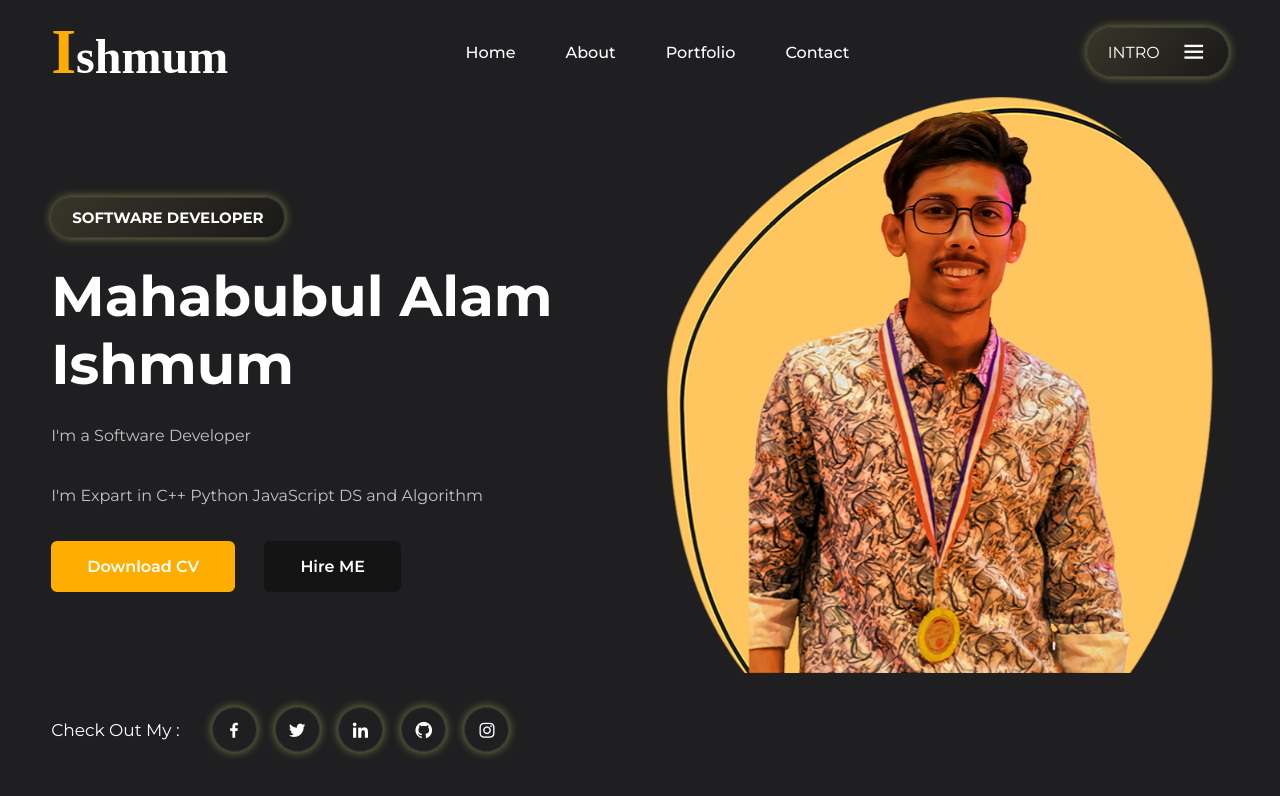
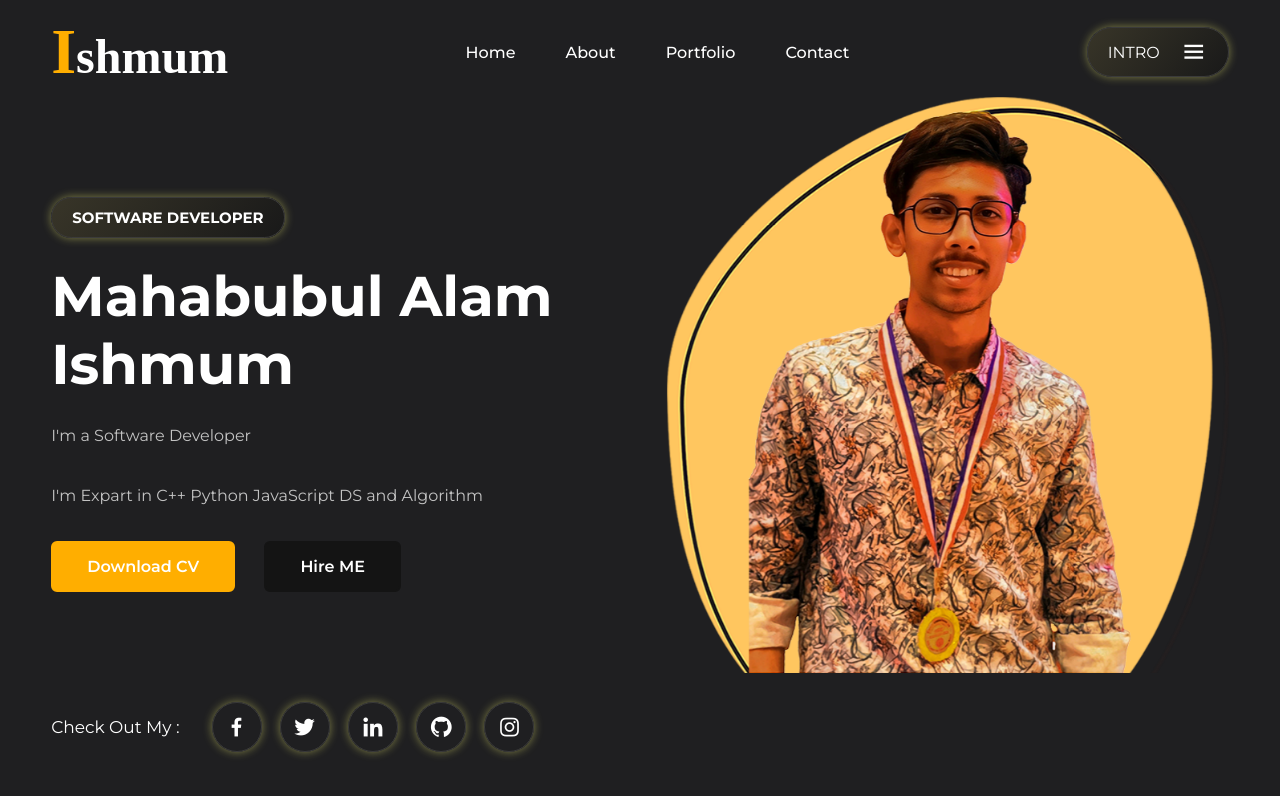
Before and after one commit to mahabubulalam7878/ishmum.com, a plain HTML site: page index.html in a window 1280 px wide. Drawn offline with nearby package versions, Linux system fonts and the light colour scheme; a web font is replaced by a local one.

Commit message:
social icon changes

```diff
--- a/main.css
+++ b/main.css
@@ -190,21 +190,21 @@ section {
   display: inline-flex;
   align-items: center;
   justify-content: center;
-  height: 45px;
-  width: 45px;
+  height: 50px;
+  width: 50px;
   /* background: linear-gradient(130.08deg, #383528 0%, #191919 100%); */
   box-shadow: 0 0 10px #ffff7770;
   border: 1px solid #3b3b3b;
   border-radius: 50%;
   color: var(--text-color);
-  font-size: 20px;
+  font-size: 25px;
   margin: 0 7px;
   transition: all 0.2s ease-in-out;
 }
 
 .social i:hover {
   transform: translateY(-7px);
-  font-size: 25px;
+  font-size: 28px;
 }
 .social i.bxl-facebook {
   animation-duration: 1.6s;
```
